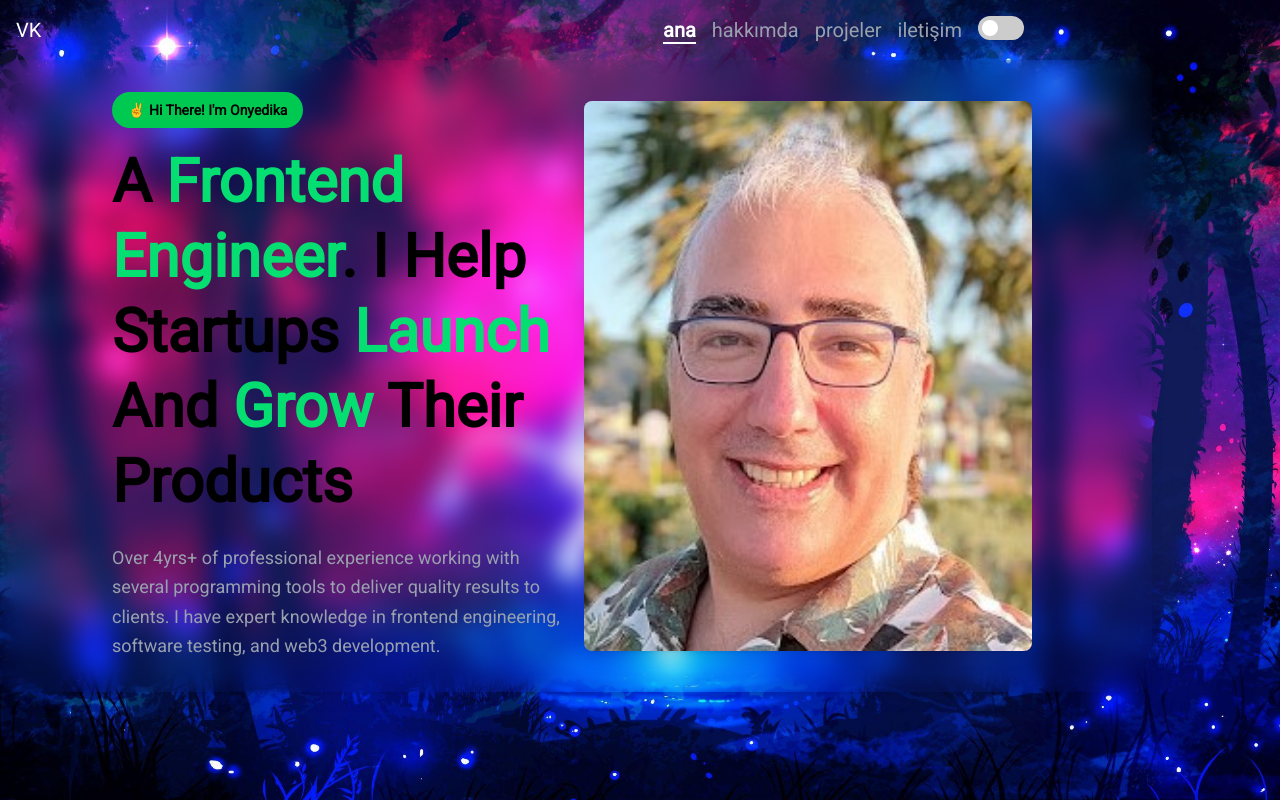
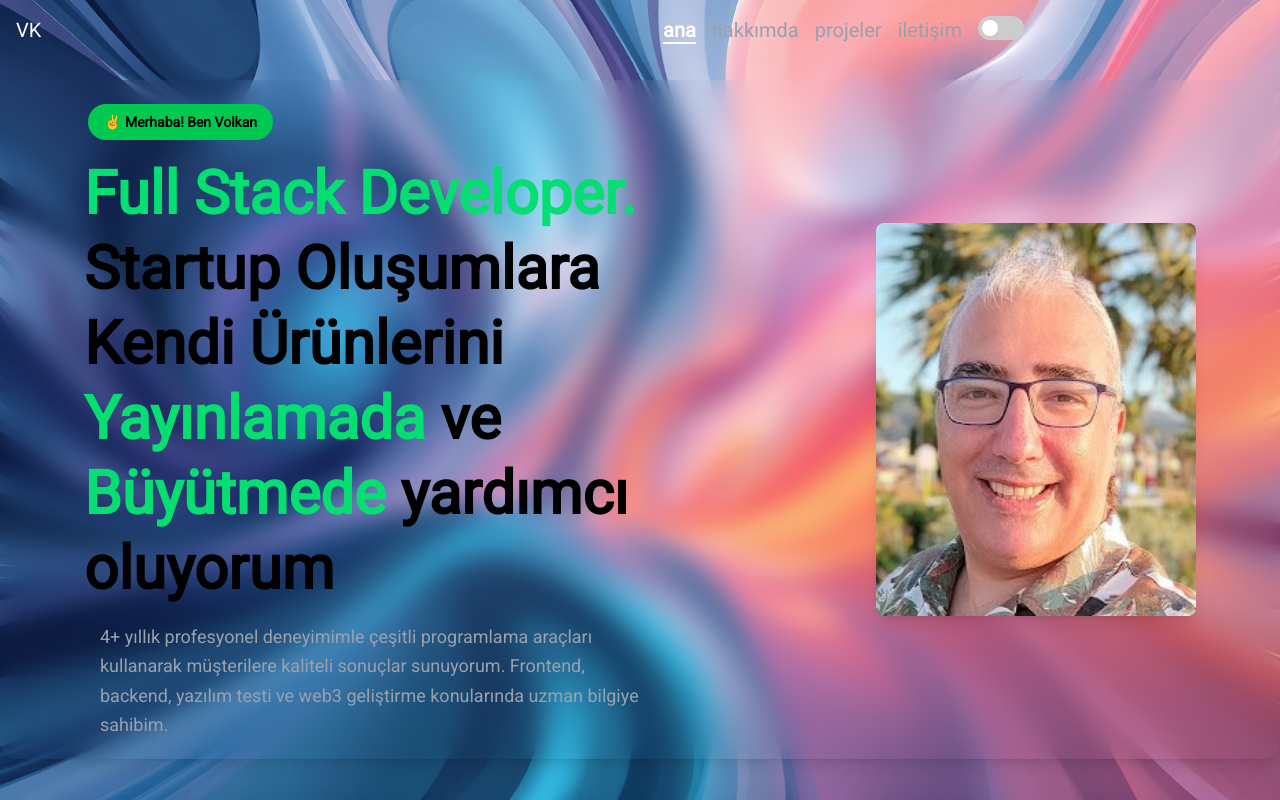
Before and after one commit to volkankok/wolx, a React (Vite) app in the folder frontend/: page / in a window 1280 px wide. Built offline with nearby package versions, Linux system fonts and the light colour scheme.

Commit message:
ana sayfa

```diff
--- a/frontend/src/components/Data.jsx
+++ b/frontend/src/components/Data.jsx
@@ -71,6 +71,13 @@ export const projects = [
         description: "This is a project description",
         image: projectbg,
         link: "https://www.google.com"
+    },
+    {
+        id: 11,
+        title: "Project 11",
+        description: "This is a project description",
+        image: projectbg,
+        link: "https://www.google.com"
     }
 
 
--- a/frontend/src/components/MainNavigation.jsx
+++ b/frontend/src/components/MainNavigation.jsx
@@ -49,7 +49,7 @@ export default function MainNavigation() {
         <ul
           className={`${
             isOpen ? "block" : "hidden"
-          } md:flex md:items-center md:space-x-4 space-y-4 md:space-y-0 absolute md:static  w-full md:w-auto left-0 md:left-auto top-16 md:top-auto p-4 md:p-0  text-xl mr-60 font-roboto`}
+          } md:flex md:items-center md:space-x-4 space-y-4 md:space-y-0 absolute md:static  w-full md:w-auto left-0 md:left-auto top-16 md:top-auto p-4 md:p-0  text-xl mr-60 font-roboto z-50`}
         >
           <li>
             <NavLink
--- a/frontend/src/components/Projects.jsx
+++ b/frontend/src/components/Projects.jsx
@@ -22,8 +22,8 @@ const Projects = () => {
         >
           {projects.map((project) => (
             <div
-              key={project.id}
-              className="bg-white bg-opacity-80 backdrop-blur-sm p-4 rounded-lg shadow-md hover:shadow-lg transition-transform duration-300 transform hover:scale-105 cursor-pointer m-4"
+              key={project.id}bg-white bg-opacit
+              className="y-80 backdrop-blur-sm p-4 rounded-lg shadow-md hover:shadow-lg transition-transform duration-300 transform hover:scale-105 cursor-pointer m-4"
               onClick={() => handleCardClick(project)}
             >
               <img
--- a/frontend/src/pages/Ana.jsx
+++ b/frontend/src/pages/Ana.jsx
@@ -1,31 +1,33 @@
 import React from 'react';
-import kafa from '../assets/kafa.jpg'; // Görseli buraya ekleyin
+import kafa from '../assets/kafa.jpg';
 
 export default function Ana() {
   return (
-    <div className="bg-opacity-30 backdrop-blur-md p-8 rounded-2xl shadow-lg w-full max-w-6xl">
-      <div className="container mx-auto px-6 lg:px-20 flex flex-col lg:flex-row items-center">
+    <div className="flex items-center justify-center bg-opacity-30 backdrop-blur-md p-1 rounded-2xl shadow-lg w-full max-w-390 mx-auto mt-5">
+      <div className="container mx-auto px-1 lg:px-20 flex flex-col lg:flex-row items-center">
+
         {/* Sol: Metin Alanı */}
-        <div className="lg:w-1/2 text-center lg:text-left">
+        <div className="lg:w-1/2 text-center lg:text-left max-w-6xl ">
           <div className="mb-4">
-            <span className="inline-block bg-green-500 text-black px-4 py-2 rounded-full text-sm font-semibold">
-              ✌️ Hi There! I'm Onyedika
+            <span className="inline-block bg-green-500 text-black px-4 py-2 rounded-full text-sm font-semibold mt-5 ml-1">
+              ✌️ Merhaba! Ben Volkan
             </span>
+
           </div>
-          <h1 className="text-4xl lg:text-6xl font-bold leading-tight mb-6">
-            A <span className="text-green-400">Frontend Engineer</span>. I Help Startups <span className="text-green-400">Launch</span> And <span className="text-green-400">Grow</span> Their Products
+          <h1 className="text-4xl lg:text-6xl font-bold leading-tight mb-4">
+            <span className="text-green-400">Full Stack Developer.</span> Startup Oluşumlara Kendi Ürünlerini <span className="text-green-400">Yayınlamada </span> ve <span className="text-green-400">Büyütmede </span> yardımcı oluyorum
           </h1>
-          <p className="text-gray-400 text-lg leading-relaxed">
-            Over 4yrs+ of professional experience working with several programming tools to deliver quality results to clients. I have expert knowledge in frontend engineering, software testing, and web3 development.
+          <p className="text-gray-400 text-lg leading-relaxed pl-4 mb-4">
+            4+ yıllık profesyonel deneyimimle çeşitli programlama araçları kullanarak müşterilere kaliteli sonuçlar sunuyorum. Frontend, backend, yazılım testi ve web3 geliştirme konularında uzman bilgiye sahibim.
           </p>
         </div>
 
         {/* Sağ: Görsel Alanı */}
-        <div className="lg:w-1/2 mt-10 lg:mt-0 flex justify-center">
+        <div className="lg:w-1/2 mt-10 lg:mt-0 flex lg:justify-end">
           <img
             src={kafa} // Görsel yolunu buraya ekleyin
             alt="Frontend Engineer Illustration"
-            className="w-full max-w-sm lg:max-w-md object-contain rounded-lg shadow-lg"
+            className="w-full max-w-xs object-contain rounded-lg shadow-lg"
           />
         </div>
       </div>
```
Also changed, not shown: frontend/src/assets/bg.jpg.
